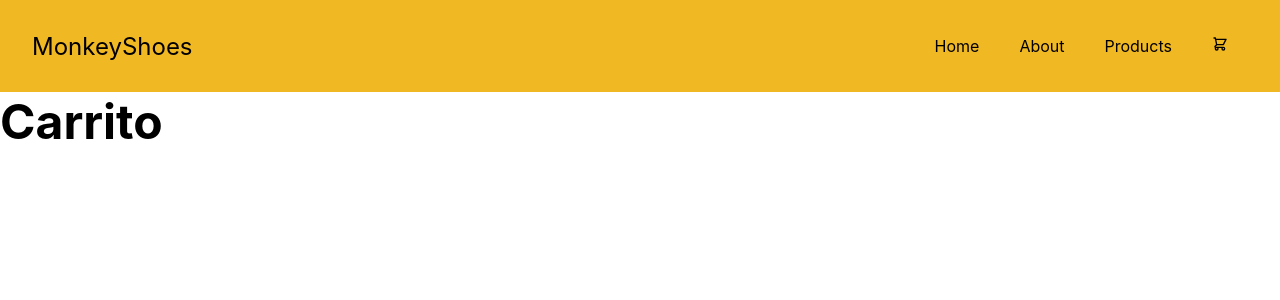
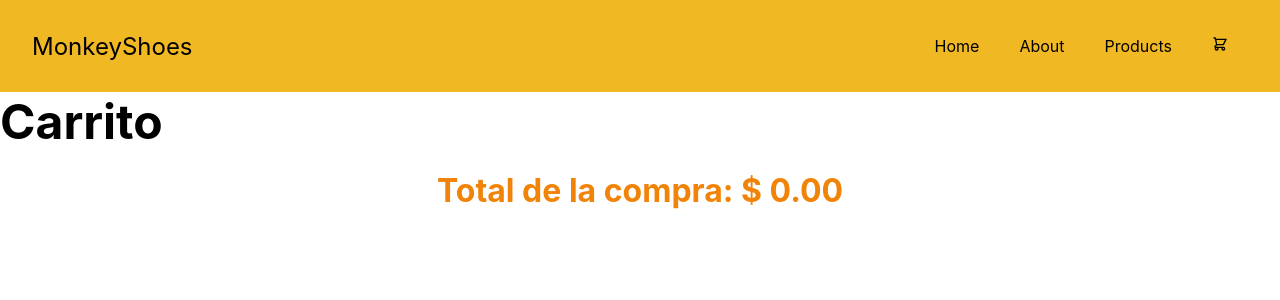
Before and after one commit to PabloGonzalez315/ecommerceReact, a React (Create React App) app: page /cart in a window 1280 px wide. Shown: the top 300 px of the page. Built offline with nearby package versions, Linux system fonts and the light colour scheme.

Commit message:
fix reduce out map

```diff
--- a/src/App.css
+++ b/src/App.css
@@ -60,3 +60,9 @@ h1 {
     height: 100px;
     margin: 0 auto;
 }
+
+.totalCompra {
+    font-size: 2rem;
+    margin-bottom: 20px;
+    text-align: center;
+}
--- a/src/pages/CartPage.jsx
+++ b/src/pages/CartPage.jsx
@@ -2,7 +2,7 @@ import React from "react";
 import { useCart } from "../context/CartContext";
 
 const CartPage = () => {
-	const { cart, removeItem, totalPrice,} = useCart();
+	const { cart, removeItem, totalPrice } = useCart();
 	return (
 		<div>
 			<h1>Carrito</h1>
@@ -23,11 +23,10 @@ const CartPage = () => {
 						<button onClick={() => removeItem(compra.Item.id)} className="pushButton">
 							Eliminar Articulo
 						</button>
-						<h3>Total de la compra: $ {totalPrice().toFixed(2)}</h3>
-
 					</div>
 				);
 			})}
+			<h3 className="totalCompra">Total de la compra: $ {totalPrice().toFixed(2)}</h3>
 		</div>
 	);
 };
```
